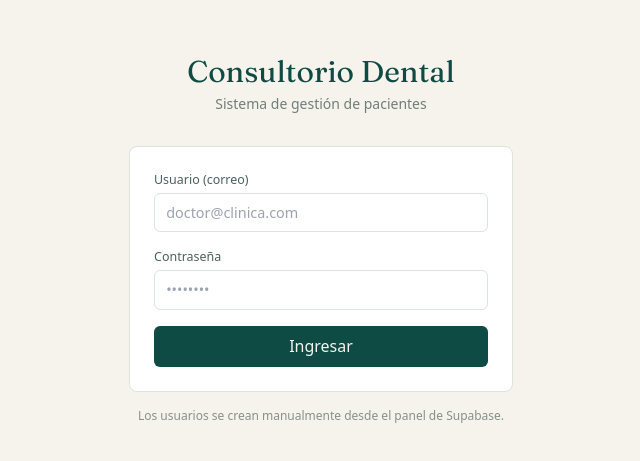
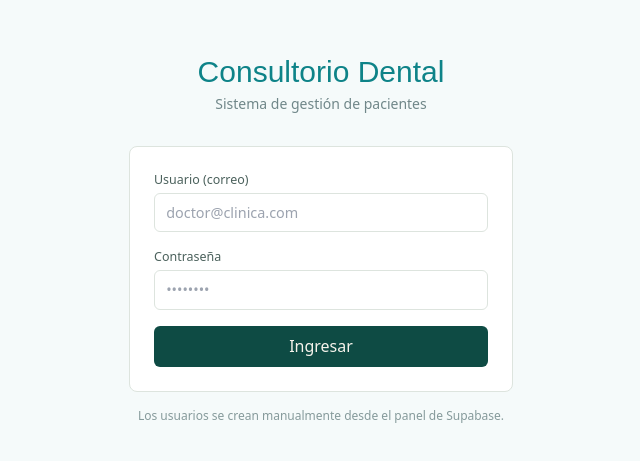
Before and after one commit to gsamird-cloud/clinica-dental, a React (Vite) app: page /login in a window 1280 px wide. Shown: the part 161-622 px from the top of the page, without its empty margins (319-959 px from the left). Built offline with nearby package versions, Linux system fonts and the light colour scheme; no server answers.

Commit message:
Add files via upload

```diff
--- a/tailwind.config.js
+++ b/tailwind.config.js
@@ -4,23 +4,24 @@ export default {
   theme: {
     extend: {
       colors: {
-        ink: '#16302E',
-        pine: '#0E4B44',
-        pine2: '#146B60',
-        sage: '#E7EFE9',
-        sand: '#F6F3EC',
-        clay: '#C96A4B',
-        clayLight: '#F0DCD3',
-        line: '#DDE4DE',
+        ink: '#173B3E',
+        pine: '#0E8388',
+        pine2: '#14A3A0',
+        sage: '#E3F4F1',
+        sand: '#F5FAFA',
+        clay: '#E8734A',
+        clayLight: '#FBE4D9',
+        line: '#D8E8E7',
       },
       fontFamily: {
-        display: ['"Fraunces"', 'serif'],
-        body: ['"Inter"', 'sans-serif'],
+        display: ['"Quicksand"', 'sans-serif'],
+        body: ['"Nunito"', 'sans-serif'],
+        sans: ['"Nunito"', 'ui-sans-serif', 'system-ui', 'sans-serif'],
       },
       borderRadius: {
-        sm: '4px',
-        md: '8px',
-        lg: '14px',
+        sm: '6px',
+        md: '10px',
+        lg: '16px',
       },
     },
   },
```
